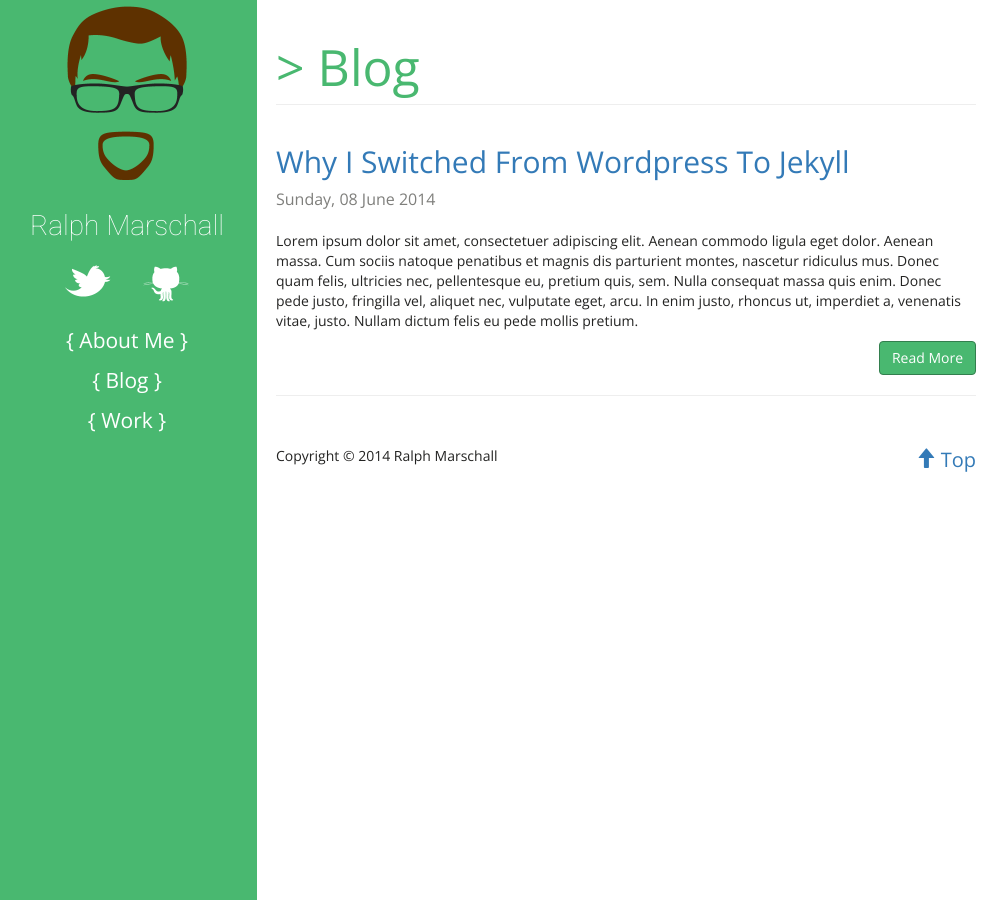
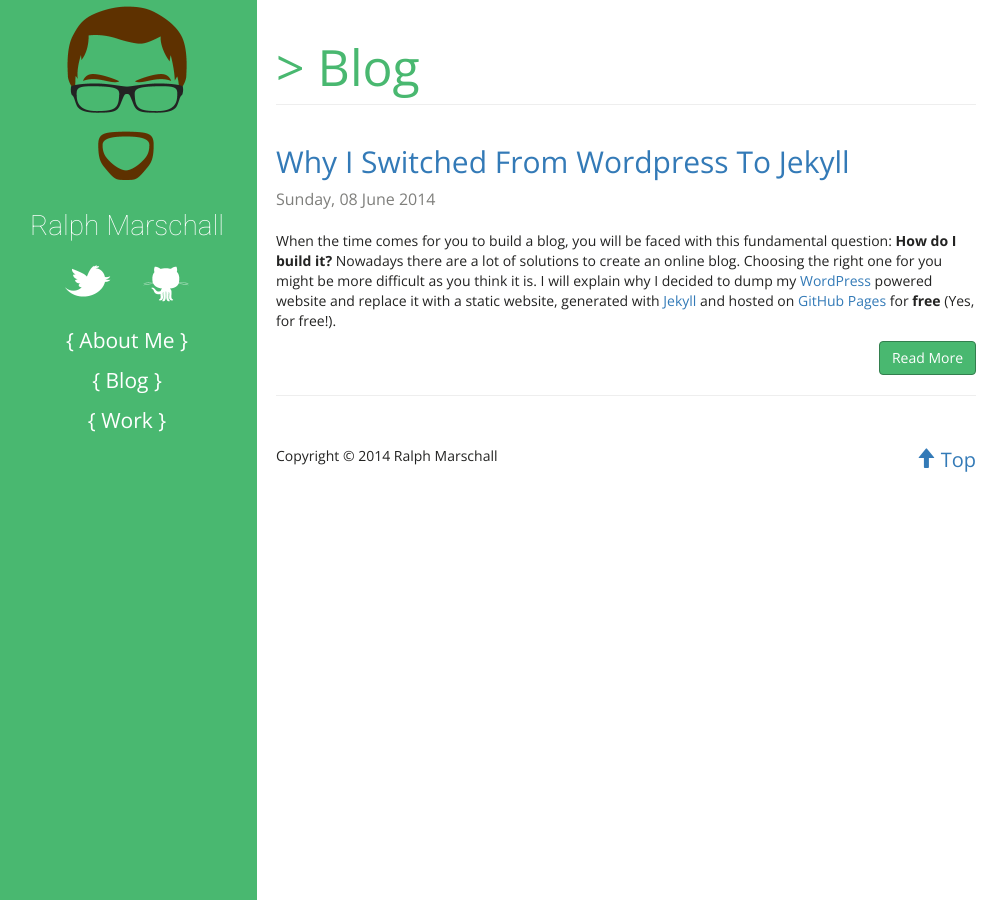
Before and after one commit to Ra1phM/Ra1phM.github.io, a Jekyll site: the page built from blog/index.html, in a window 1280 px wide. Shown: the whole page, without its empty margins (3-1010 px from the left). Built offline with Jekyll 4.4.1, drawn with Linux system fonts in a browser that asks for light colours; nearby versions of some CDN libraries.

Commit message:
Fixed blog post excerpt. Website link when sharing on twitter.

```diff
--- a/_config.yml
+++ b/_config.yml
@@ -1,9 +1,9 @@
 # Site settings
 title: Ralph Marschall
 description: "Ralph Marschall's website."
-url: 'http://ra1phm.github.io'
+#url: 'http://ra1phm.github.io'
 #url: 'http://localhost:4000'
-#url: 'http://ralphmarschall.lu'
+url: 'http://ralphmarschall.lu'
 
 #include:     ['.htaccess']
 exclude:     ['/sass', '/.sass-cache','/venv', '/temp', 'jekyll-post.py', 'requirements.txt', 'README.md']
--- a/_layouts/post.html
+++ b/_layouts/post.html
@@ -18,7 +18,7 @@
 
 <p>
 <div class="well well-sm">
-If you liked this post, you can <a href="https://twitter.com/intent/tweet?url={{ site.url }}{{ page.url }}&text={{ page.title }}&via=RalphMarschall" target="_blank"> share it with your followers</a> or<a href="https://twitter.com/RalphMarschall"> follow me on Twitter</a>!
+If you liked this post, you can <a href="https://twitter.com/intent/tweet?url={{ site.url }}{{ page.url }}&text={{ page.title }}&via=RalphMarschall" target="_blank"> share it with your followers</a> or<a href="https://twitter.com/RalphMarschall" target="_blank"> follow me on Twitter</a>!
 </div>
 </p>
 
--- a/blog/index.html
+++ b/blog/index.html
@@ -14,7 +14,7 @@
         <!-- <img class="img-responsive img-rounded feature-img" src="{{ "/img/blog/" | prepend: site.baseurl }}{{ post.feature-image }}" alt="{{ post.title }}"> -->
         <img class="img-responsive img-rounded feature-img" src="http://dummyimage.com/700x350/4d494d/686a82.gif&text=Blog+Post+Image" alt="placeholder+image">
         {% endif %}
-        <p>Lorem ipsum dolor sit amet, consectetuer adipiscing elit. Aenean commodo ligula eget dolor. Aenean massa. Cum sociis natoque penatibus et magnis dis parturient montes, nascetur ridiculus mus. Donec quam felis, ultricies nec, pellentesque eu, pretium quis, sem. Nulla consequat massa quis enim. Donec pede justo, fringilla vel, aliquet nec, vulputate eget, arcu. In enim justo, rhoncus ut, imperdiet a, venenatis vitae, justo. Nullam dictum felis eu pede mollis pretium.</p>
+        <p>{{ post.excerpt }}</p>
         <a href="{{ post.url }}" class="btn btn-green pull-right">Read More</a>
     </article>
     <hr />
```
